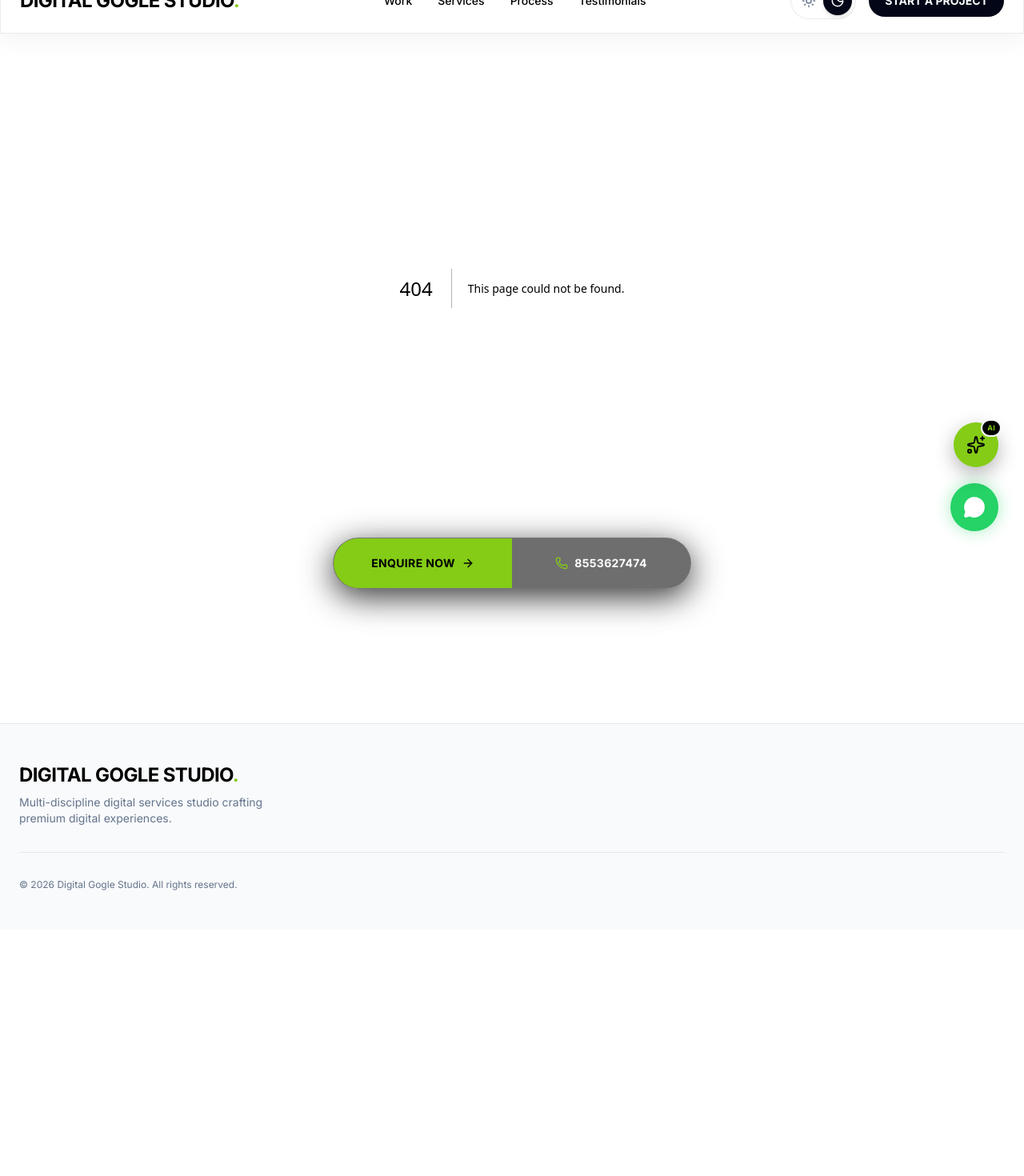
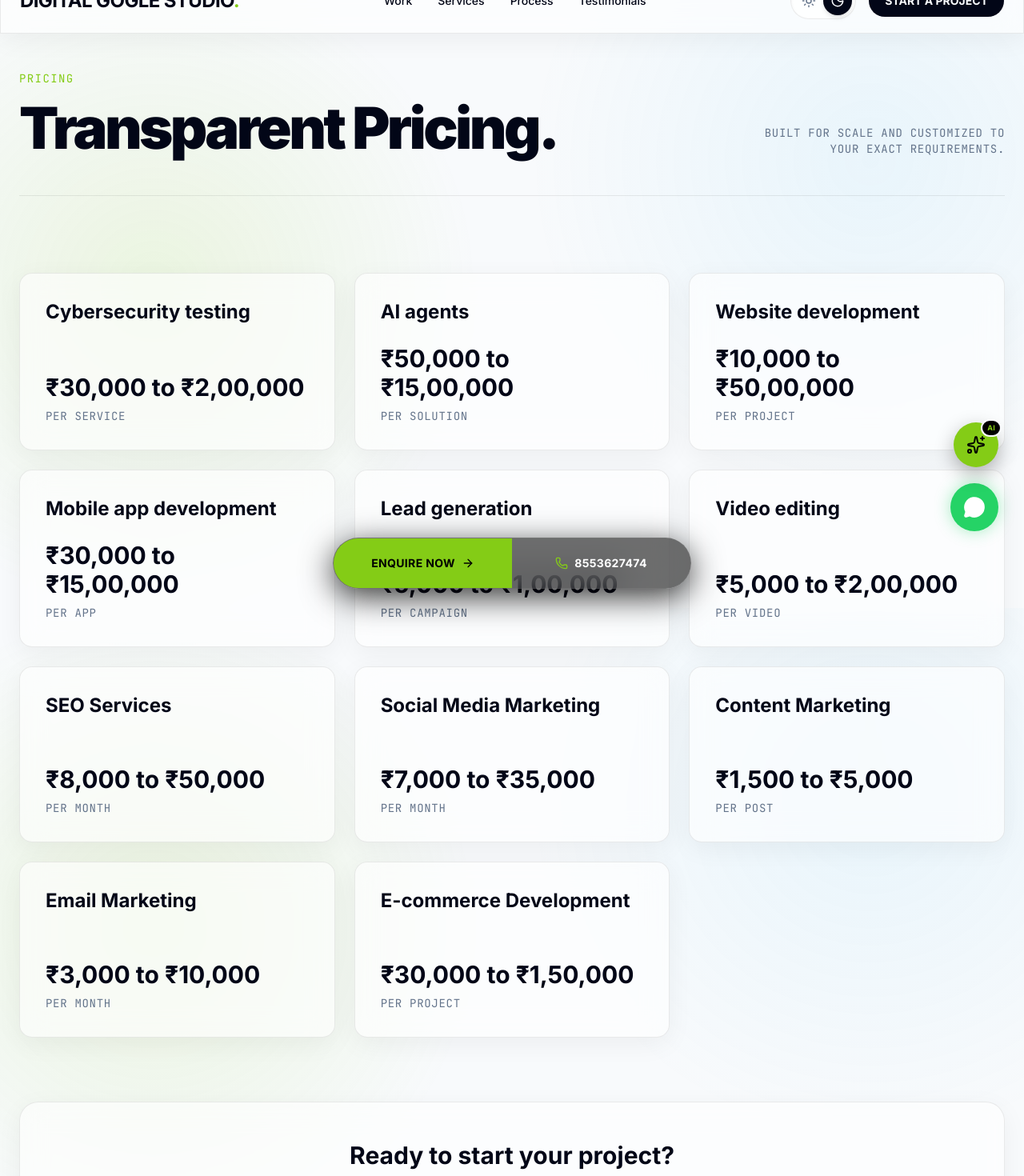
Before and after one commit to Shaik-Nvd/digital-gogle, a Next.js app: page /pricing in a window 1280 px wide. Before the commit this address had no page. Shown: the part 40-1510 px from the top of the page at 80% size. Before the commit the page ends 1202 px from the top, so only its background shows below. Built offline with nearby package versions, Linux system fonts and the light colour scheme.

Commit message:
feat: add 5 new services to pricing page

```diff
--- /dev/null
+++ b/src/app/pricing/page.tsx
@@ -0,0 +1,104 @@
+import { Metadata } from "next";
+
+export const metadata: Metadata = {
+  title: "Pricing",
+  description: "Transparent pricing for our premium digital services including website development, AI agents, mobile apps, and more.",
+};
+
+const pricingTiers = [
+  {
+    name: "Cybersecurity testing",
+    price: "₹30,000 to ₹2,00,000",
+    unit: "per service",
+  },
+  {
+    name: "AI agents",
+    price: "₹50,000 to ₹15,00,000",
+    unit: "per solution",
+  },
+  {
+    name: "Website development",
+    price: "₹10,000 to ₹50,00,000",
+    unit: "per project",
+  },
+  {
+    name: "Mobile app development",
+    price: "₹30,000 to ₹15,00,000",
+    unit: "per app",
+  },
+  {
+    name: "Lead generation",
+    price: "₹5,000 to ₹1,00,000",
+    unit: "per campaign",
+  },
+  {
+    name: "Video editing",
+    price: "₹5,000 to ₹2,00,000",
+    unit: "per video",
+  },
+  {
+    name: "SEO Services",
+    price: "₹8,000 to ₹50,000",
+    unit: "per month",
+  },
+  {
+    name: "Social Media Marketing",
+    price: "₹7,000 to ₹35,000",
+    unit: "per month",
+  },
+  {
+    name: "Content Marketing",
+    price: "₹1,500 to ₹5,000",
+    unit: "per post",
+  },
+  {
+    name: "Email Marketing",
+    price: "₹3,000 to ₹10,000",
+    unit: "per month",
+  },
+  {
+    name: "E-commerce Development",
+    price: "₹30,000 to ₹1,50,000",
+    unit: "per project",
+  },
+];
+
+export default function PricingPage() {
+  return (
+    <div className="pt-32 pb-24 md:pb-32 container mx-auto px-6 max-w-7xl min-h-screen">
+      <div className="mb-16 md:mb-24 flex flex-col md:flex-row md:items-end justify-between gap-8 border-b border-glass-border pb-12">
+        <div>
+          <p className="text-sm font-mono text-accent mb-4 tracking-widest uppercase">Pricing</p>
+          <h1 className="text-5xl md:text-7xl font-black tracking-tighter">
+            Transparent Pricing.
+          </h1>
+        </div>
+        <div className="md:text-right text-muted font-mono text-sm uppercase tracking-wider max-w-xs">
+          Built for scale and customized to your exact requirements.
+        </div>
+      </div>
+
+      <div className="grid grid-cols-1 md:grid-cols-2 lg:grid-cols-3 gap-6">
+        {pricingTiers.map((tier, idx) => (
+          <div key={idx} className="glass-panel p-8 rounded-2xl border border-glass-border hover:border-accent/30 transition-all flex flex-col justify-between min-h-[220px] group">
+            <div>
+              <h3 className="text-xl md:text-2xl font-bold mb-6 group-hover:text-accent transition-colors">{tier.name}</h3>
+            </div>
+            <div>
+              <div className="text-2xl md:text-3xl font-bold text-foreground mb-2">{tier.price}</div>
+              <div className="text-xs md:text-sm text-muted font-mono uppercase tracking-wider">{tier.unit}</div>
+            </div>
+          </div>
+        ))}
+      </div>
+
+      <div className="mt-20 text-center glass-panel p-12 rounded-3xl border border-glass-border">
+        <h2 className="text-3xl font-bold mb-4">Ready to start your project?</h2>
+        <p className="text-muted mb-8 max-w-xl mx-auto">Contact us for a detailed, customized quote based on your exact business requirements.</p>
+        <a href="/#contact" className="inline-flex items-center px-8 py-4 bg-accent text-black font-bold rounded-full hover:scale-105 transition-transform shadow-[0_0_20px_rgba(196,240,66,0.3)]">
+          GET A QUOTE <span className="ml-2 text-xl">→</span>
+        </a>
+      </div>
+    </div>
+  );
+}
```
